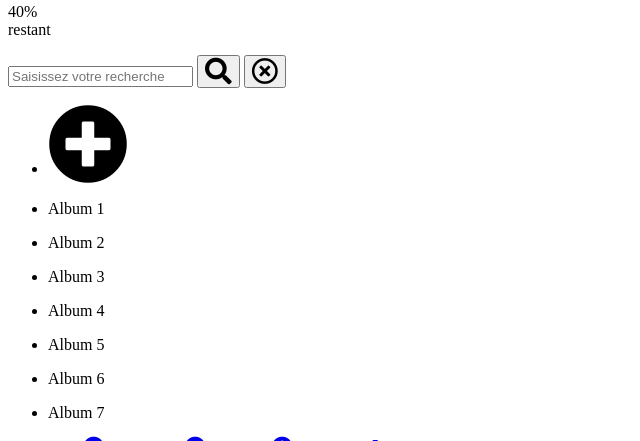
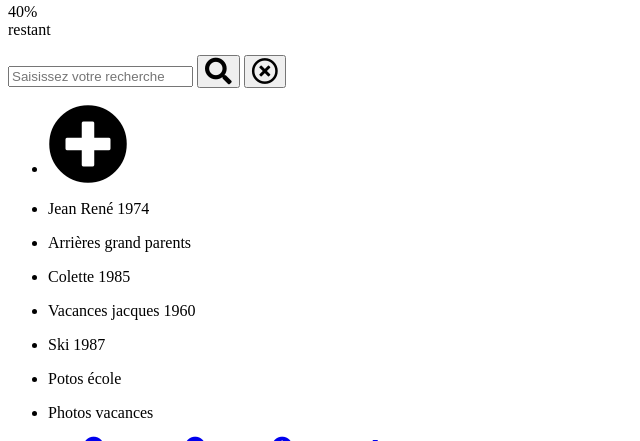
Before and after one commit to AlexandreRuez/GrandProjetDC_Geneafinder, a PHP site: page / in a window 1280 px wide. Shown: the part 209-650 px from the top of the page, without its empty margins (0-640 px from the left). Run offline with PHP 8.4, Linux system fonts and the light colour scheme; some libraries are stand-ins or nearby versions.

Commit message:
Update nav.php

```diff
--- a/html/src/nav.php
+++ b/html/src/nav.php
@@ -2,13 +2,13 @@
     <div id="Album_left">  </div>
     <ul id="Album_list">
         <li id="Album_add"> <i class="fas fa-plus-circle fa-5x"></i> </li>
-        <li id="" class="navitem"> <p> Album 1 </p> </li>
-        <li id="navitem_1" class="navitem"> <p> Album 2 </p> </li>
-        <li id="navitem_2" class="navitem"> <p> Album 3 </p> </li>
-        <li id="navitem_3" class="navitem"> <p> Album 4 </p> </li>
-        <li id="navitem_4" class="navitem"> <p> Album 5 </p> </li>
-        <li id="" class="navitem"> <p> Album 6 </p> </li>
-        <li id="" class="navitem"> <p> Album 7 </p> </li>
+        <li id="" class="navitem"> <p> Jean René 1974 </p> </li>
+        <li id="navitem_1" class="navitem"> <p> Arrières grand parents </p> </li>
+        <li id="navitem_2" class="navitem"> <p> Colette 1985 </p> </li>
+        <li id="navitem_3" class="navitem"> <p> Vacances jacques 1960 </p> </li>
+        <li id="navitem_4" class="navitem"> <p> Ski 1987 </p> </li>
+        <li id="" class="navitem"> <p> Potos école </p> </li>
+        <li id="" class="navitem"> <p> Photos vacances </p> </li>
     </ul>
     <div id="Album_right"> </div>
 </nav>
```
